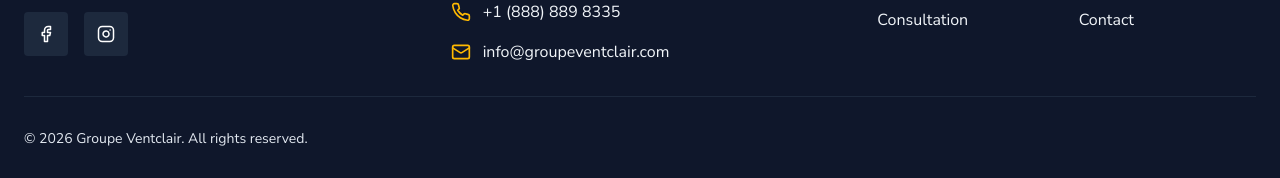
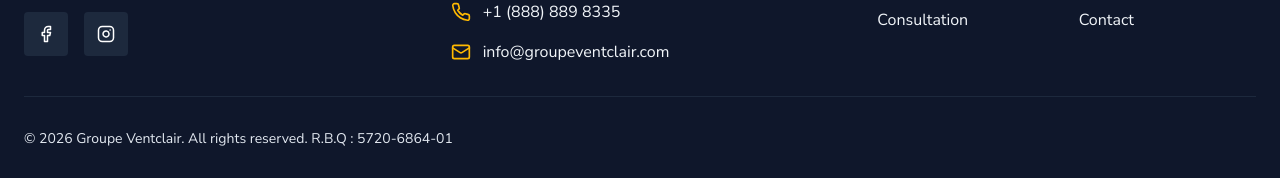
Before and after one commit to web-being/ventclair, a Jekyll site: the page built from index.html, in a window 1280 px wide and 900 px high, scrolled down 7767 px. Shown: the part 719-897 px from the top of the window. Built offline with Jekyll 4.4.1, drawn with Linux system fonts in a browser that asks for light colours.

Commit message:
Update _data/site.yml (via Pages CMS)

```diff
--- a/_data/site.yml
+++ b/_data/site.yml
@@ -1,6 +1,7 @@
 title: Groupe Ventclair
-description: Luxury home builder in Montreal. Premium materials, expert craftsmanship, accessible pricing.
-phone: "+1 (888) 889 8335"
+description: Luxury home builder in Montreal. Premium materials, expert
+  craftsmanship, accessible pricing.
+phone: +1 (888) 889 8335
 email: info@groupeventclair.com
 address:
   street: 404-5500 avenue Adalbert
@@ -11,5 +12,5 @@
   facebook: https://www.facebook.com/people/Groupe-Ventclair/61578005243465/
   instagram: https://www.instagram.com/groupe_ventclair/
 copyright:
-  en: All rights reserved.
-  fr: Tous droits réservés.
+  en: "All rights reserved. R.B.Q : 5720-6864-01"
+  fr: "Tous droits réservés. R.B.Q : 5720-6864-01"
```
